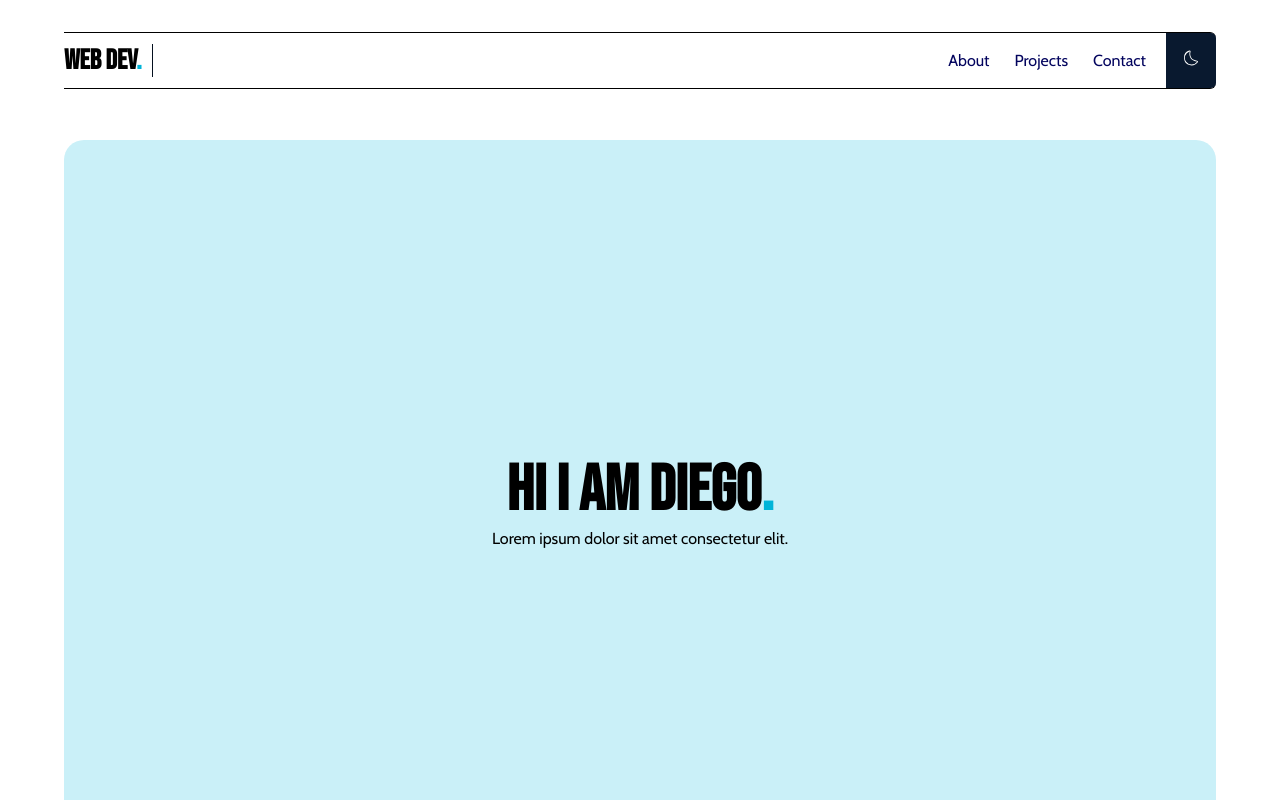
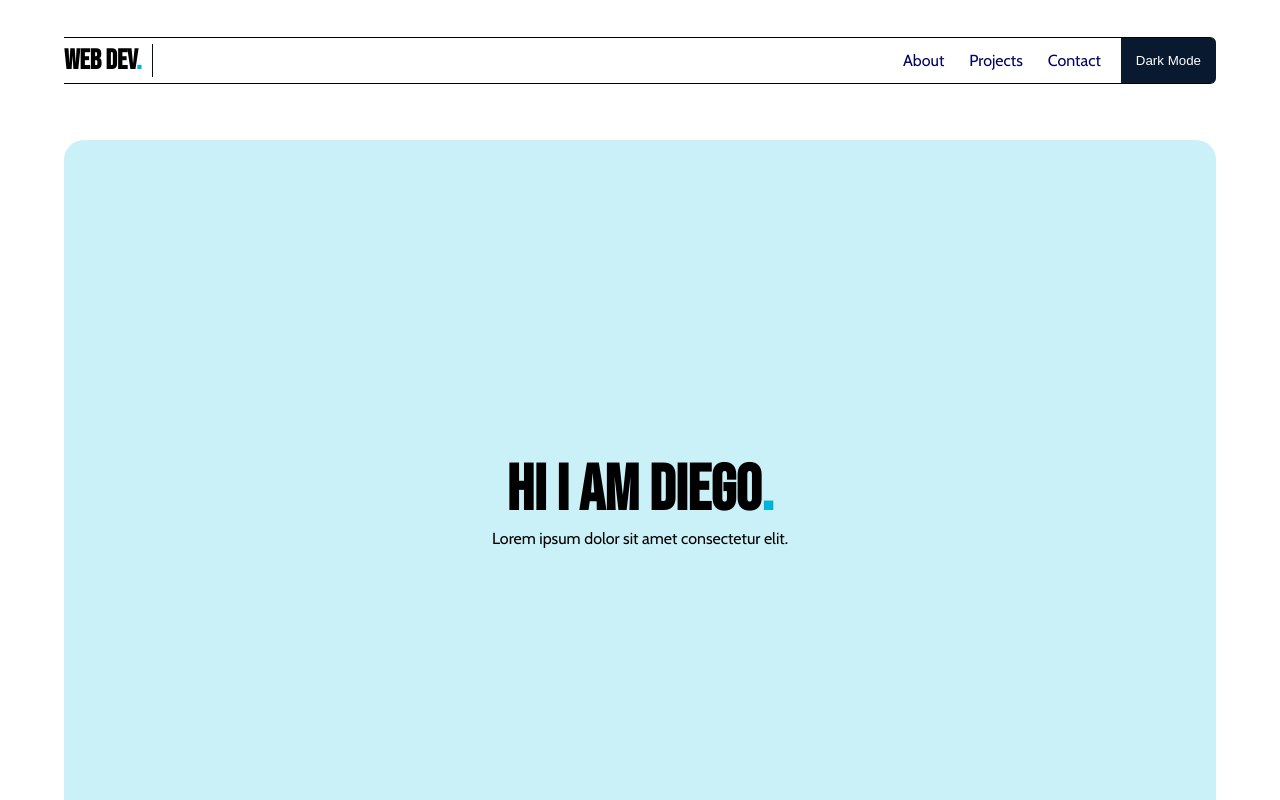
Before and after one commit to dgo-gco/portfolio-dev, a React (Create React App) app: page / in a window 1280 px wide. Shown: the top 800 px of the page. Built offline with nearby package versions, Linux system fonts and the light colour scheme.

Commit message:
:art: changing dark button txt

```diff
--- a/src/components/Nav.css
+++ b/src/components/Nav.css
@@ -74,7 +74,6 @@
   margin-left: 10px;
   border-radius: 5px;
   cursor: pointer;
-  font-size: 20px;
 }
 
 .nav--btn.dark.on {
@@ -86,7 +85,6 @@
   margin-left: 10px;
   border-radius: 5px;
   cursor: pointer;
-  font-size: 20px;
 }
 
 .gauche-nav {
--- a/src/components/Nav.tsx
+++ b/src/components/Nav.tsx
@@ -1,8 +1,6 @@
 import React, { useState } from "react";
 import "./Nav.css";
 import "../index.css";
-import { CiDark } from "react-icons/ci";
-import { CiLight } from "react-icons/ci";
 
 type NavProps = {
   lightBtn: () => void;
@@ -10,12 +8,10 @@ type NavProps = {
 };
 
 export const Nav = ({ lightBtn, lightMode }: NavProps) => {
-  let darkMoon = <CiDark />;
-  let lightSoleil = <CiLight />;
   const [burger_class, setBurgerClass] = useState("burger-bar unclick");
   const [menu_class, setMenuClass] = useState("menu hidden");
   const [menuClicked, setMenuClicked] = useState(false);
-  const [buttonText, setButtonText] = useState(darkMoon);
+  const [buttonText, setButtonText] = useState("Dark Mode");
 
   const updateMenu = () => {
     console.log("here");
@@ -30,11 +26,11 @@ export const Nav = ({ lightBtn, lightMode }: NavProps) => {
   };
 
   const changeButtonText = () => {
-    if (buttonText == darkMoon) {
-      setButtonText(lightSoleil);
+    if (buttonText === "Dark Mode") {
+      setButtonText("Light Mode");
       console.log("light");
     } else {
-      setButtonText(darkMoon);
+      setButtonText("Dark Mode");
       console.log("dark");
     }
   };
```
